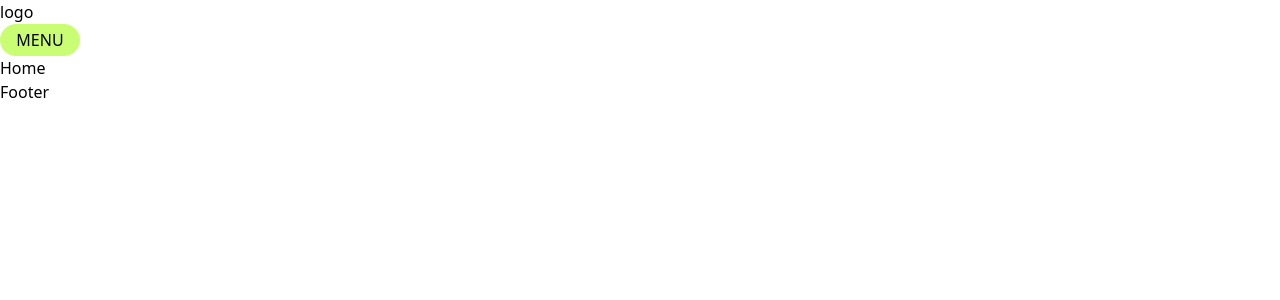
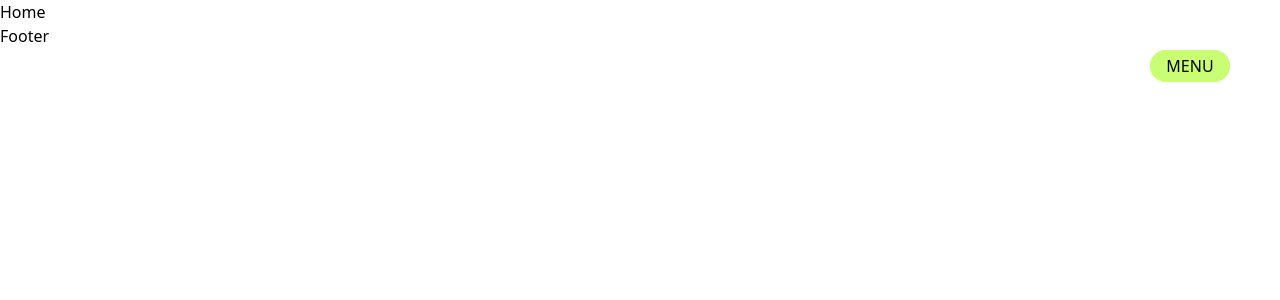
Before and after one commit to Vishal-Tarwatkar/Vishal-Tarwatkar-Portfolio-2025, a React (Vite) app: page / in a window 1280 px wide. Shown: the top 300 px of the page. Built offline with nearby package versions, Linux system fonts and the light colour scheme.

Commit message:
nav menu added

```diff
--- /dev/null
+++ b/src/components/MenuButton.jsx
@@ -0,0 +1,33 @@
+import React, { useState } from "react";
+import { motion } from "framer-motion";
+
+const MenuButton = ({ isActive, setIsActive }) => {
+   return (
+      <div onClick={() => setIsActive(!isActive)} className="menu_btn">
+         {/* Sliding Animation */}
+         <motion.div
+            className="slider"
+            animate={{ top: isActive ? "-100%" : "0%" }}
+            transition={{ duration: 0.5, ease: [0.76, 0, 0.24, 1] }}
+         >
+            <div className="el">
+               <PerspectiveText label={"menu"} />
+            </div>
+            <div className="el">
+               <PerspectiveText label={"close"} />
+            </div>
+         </motion.div>
+      </div>
+   );
+};
+
+export default MenuButton;
+
+function PerspectiveText({ label }) {
+   return (
+      <div className="perspective_text">
+         <p>{label}</p>
+         <p>{label}</p>
+      </div>
+   );
+}
--- a/src/index.css
+++ b/src/index.css
@@ -2,12 +2,28 @@
 @tailwind components;
 @tailwind utilities;
 
+.header {
+   position: fixed;
+   right: 50px;
+   top: 50px;
+}
+
+.menu {
+   position: relative;
+   width: 20rem;
+   height: 30rem;
+   background-color: #c9fd74;
+   border-radius: 1.2rem;
+}
+
 .menu_btn {
    width: 5rem;
    height: 2rem;
+   position: absolute;
+   top: 0;
+   right: 0;
    cursor: pointer;
-   border-radius: 2em;
-   position: relative;
+   border-radius: 2rem;
    overflow: hidden;
 }
 
--- a/src/layouts/Header.jsx
+++ b/src/layouts/Header.jsx
@@ -1,40 +1,38 @@
+import React, { useState } from "react";
+import MenuButton from "../components/MenuButton";
 import { motion } from "framer-motion";
-import React, { useState } from "react";
+
+const variants = {
+   open: {
+      width: "25rem",
+      height: "30rem",
+      top: "-1rem",
+      left: "1rem",
+      transition: { duration: 0.5, ease: [0.76, 0, 0.24, 1] },
+   },
+   closed: {
+      width: "5rem",
+      height: "2rem",
+      top: "0rem",
+      left: "0rem",
+      transition: { duration: 0.5, ease: [0.76, 0, 0.24, 1] },
+   },
+};
 
 const Header = () => {
    const [isActive, setIsActive] = useState(false);
+
    return (
-      <div className="flex justify-between px-40 py-40">
-         <div>logo</div>
-         <div
-            onClick={() => setIsActive(!isActive)}
-            className="menu_btn"
-         >
-            {/* Sliding Animation */}
-            <motion.div
-               className="slider"
-               animate={{ top: isActive ? "-100%" : "0%" }}
-               transition={{ duration: 0.5, ease: [0.76, 0, 0.24, 1] }}
-            >
-               <div className="el">
-                  <PerspectiveText label={"menu"} />
-               </div>
-               <div className="el">
-                  <PerspectiveText label={"close"} />
-               </div>
-            </motion.div>
-         </div>
+      <div className="header flex justify-between">
+         <motion.div
+            className="menu"
+            variants={variants}
+            animate={isActive ? "open" : "closed"}
+            initial="closed"
+         ></motion.div>
+         <MenuButton isActive={isActive} setIsActive={setIsActive} />
       </div>
    );
 };
 
 export default Header;
-
-function PerspectiveText({ label }) {
-   return (
-      <div className="perspective_text">
-         <p>{label}</p>
-         <p>{label}</p>
-      </div>
-   );
-}
```
Also changed, not shown: src/components/Nav.jsx (added, +9 -0 lines).
